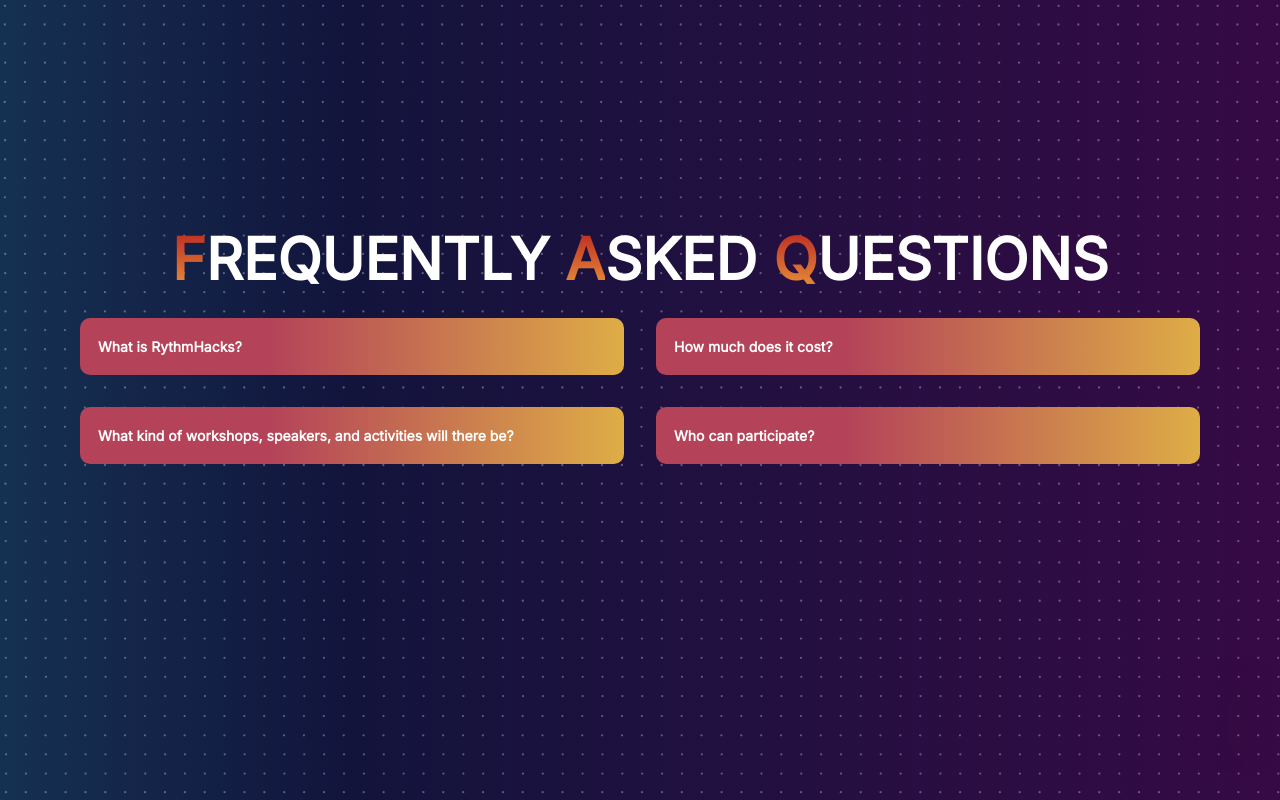
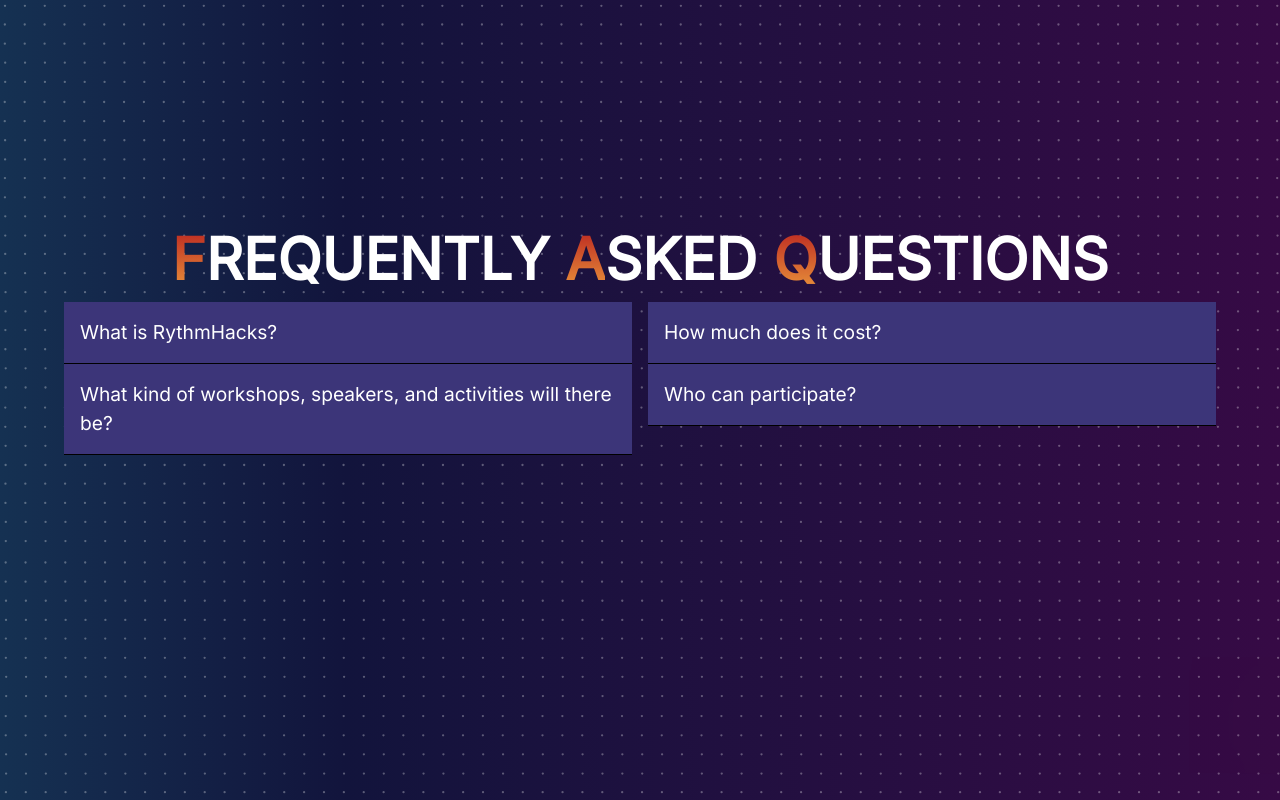
Before and after one commit to RythmHacks/2023.rythmhacks.ca, a React (Create React App) app: page / in a window 1280 px wide. Shown: the part 669-1469 px from the top of the page. Built offline with nearby package versions, Linux system fonts and the light colour scheme.

Commit message:
clean up FAQ
Co-authored-by: Harry Wang <HarryWang05@users.noreply.github.com>

```diff
--- a/src/components/Accordion/Accordion.jsx
+++ b/src/components/Accordion/Accordion.jsx
@@ -8,16 +8,16 @@
   const content = useRef(null);
 
   function toggleAccordion() {
-    setActiveState(setActive === '' ? 'active' : '');
+    setActiveState(setActive === '' ? ' active' : '');
     setHeightState(
-      setActive === 'active' ? '0px' : `${content.current.scrollHeight}px`
+      setActive === ' active' ? '0px' : `${content.current.scrollHeight}px`
     );
   }
 
   return (
     <div className='accordion__section'>
-      <button className={`accordion ${setActive}`} onClick={toggleAccordion}>
-        <p className='accordion__title'>{props.title}</p>
+      <button class={`accordion ${setActive} bg-[#3C3579] text-left`} onClick={toggleAccordion}>
+        <p>{' '}{props.title}</p>
       </button>
       <div
         ref={content}
@@ -25,8 +25,8 @@
         className='accordion__content'
       >
         <div
-          className='accordion__text'
           dangerouslySetInnerHTML={{ __html: props.content }}
+          class='p-[1rem] text-[1.2rem]'
         />
       </div>
     </div>
--- a/src/components/Accordion/Accordion.scss
+++ b/src/components/Accordion/Accordion.scss
@@ -1,47 +1,38 @@
 .accordion__section {
   display: flex;
   flex-direction: column;
+  border-bottom: 1px solid black;
 }
 
 .accordion {
-  background-color: #eee;
   color: #444;
+  // border-radius: 15px 15px 0px 0px;
   cursor: pointer;
-  padding: 18px;
+  padding: 1rem;
   display: flex;
   align-items: center;
   border: none;
   outline: none;
-  transition: background-color 0.6s ease;
+  transition: background-color 0.5s ease;
+
+  &:hover {
+    background-color: darken(#3C3579, 5%);
+  }
 }
 
-.accordion:hover,
 .active {
-  background-color: #ccc;
-}
-
-.accordion__title {
-  font-weight: 600;
-  font-size: 14px;
-}
-
-.accordion__icon {
-  margin-left: auto;
-  transition: transform 0.6s ease;
-}
-
-.rotate {
-  transform: rotate(90deg);
+  background-color: darken(#3C3579, 5%);
 }
 
 .accordion__content {
-  background-color: rgba(0,0,0,0);
+  // border-radius:
+  background-color: darken(#3C3579, 15%);
   overflow: hidden;
-  transition: max-height 0.6s ease;
+  transition: max-height 0.3s ease-in-out;
 }
 
-.accordion__text {
-  font-weight: 400;
-  font-size: 14px;
-  padding: 18px;
+.column .accordion-section {
+  &:first-child .accordion {
+    border-radius: 15px 15px 0px 0px;
+  }
 }
--- a/src/components/FAQ/FAQ.scss
+++ b/src/components/FAQ/FAQ.scss
@@ -6,8 +6,23 @@
 
 .faq-content {
   display: flex;
+  gap: 1rem;
+}
+
+@media screen and (max-width: 1000px) {
+  .faq-content {
+    display: block;
+  }
 }
 
 .column {
   flex: 50%;
+  border-radius: 10px;
+  border-collapse: separate;
+
+  &:first-child {
+    &:first-child {
+      border-radius: 15px 15px 0px 0px;
+    }
+  }
 }
--- a/src/components/Hero/Hero.jsx
+++ b/src/components/Hero/Hero.jsx
@@ -1,11 +1,12 @@
 import './Hero.scss'
+
 
 const Hero = () => {
     return (
         <div id = 'hero' class='section items-center'>
 
             <div id = 'cycle-wrapper' class="font-extralight">
-				<h3 class="rw-sentence ml-8">
+				<h3 class="rw-sentence ml-20">
 					<div class="rw-words rw-words-1 z-0">
 						<span>Win cool prizes at</span>
 						<span>Meet amazing people at</span>
--- a/src/components/Hero/Hero.scss
+++ b/src/components/Hero/Hero.scss
@@ -8,7 +8,7 @@
 }
 
 #cycle-wrapper {
-    margin-bottom: 5vw;
+    margin-bottom: 3vw;
 }
 
 .rw-sentence{
@@ -68,11 +68,12 @@
     }
     #hero {
         justify-content: center;
-        text-align: center;
         h1, h3 {
+            text-align: center;
             margin: 0;
         }
         h1 {
+            text-align: center;
             font-size: 3rem;
         }
     }
--- a/src/components/Navbar/Navbar.jsx
+++ b/src/components/Navbar/Navbar.jsx
@@ -21,9 +21,9 @@
                     }
             } id = 'navlogodiv' class='flex items-center gap-4 cursor-pointer'>
                 <img src = {logo} class={`nav-logo`}></img>
-                <p class='font-bold'>
+                <p class='font-bold text-3xl'>
                     RYTHM
-                    <p class='text-accent inline'>HɅCKS</p>
+                    <p class='text-accent inline text-3xl'>HɅCKS</p>
                 </p>
             </div>
 
@@ -33,13 +33,11 @@
                         return (
                             <a onClick = {
                                 () => {
-                                    var rect = document.getElementById(value.toLowerCase())
-                                    try {
-                                        rect = rect.getBoundingClientRect();
-                                    } catch {
-                                        return;
-                                    }
-                                    window.scrollTo(rect.left,rect.top)
+                                    var element = document.getElementById(value.toLowerCase());
+                                    element.scrollIntoView({
+                                      block: 'start',
+                                      behavior: 'smooth'
+                                    });
                                 }
                             }
                             class = 'transition-all duration-300 hover:text-accent cursor-pointer'
--- a/src/styles.scss
+++ b/src/styles.scss
@@ -27,6 +27,10 @@
   color: #FFFFFF;
 }
 
+p {
+  font-size: 1.2rem;
+}
+
 h1 {
   font-size: max(4rem, 6.5vw);
 }
@@ -44,20 +48,20 @@
   padding: 5%;
 }
 
-button {
-  color: #FFFFFF;
-  background: rgb(180,67,89);
-  background: linear-gradient(90deg, rgba(180,67,89) 35%, rgba(222,173,70) 100%);
-  border-radius: 10px;
-  font-size: 20px;
-  padding: 1rem 2rem 1rem 2rem;
-  margin: 1rem;
-  text-decoration: none;
-  border-width: 0;
-}
+// button {
+//   color: #FFFFFF;
+//   background: rgb(180,67,89);
+//   background: linear-gradient(90deg, rgba(180,67,89) 35%, rgba(222,173,70) 100%);
+//   border-radius: 10px;
+//   font-family: 'Inter', sans-serif;
+//   font-size: 2rem;
+//   padding: 1rem 2rem 1rem 2rem;
+//   margin: 1rem;
+//   text-decoration: none;
+//   border-width: 0;
+// }
 
-.gradient {
-  background-image: linear-gradient(90deg, rgba(235,153,60,1), rgba(184,31,31,1), rgba(235,153,60,1));
+@mixin gradient {
   background-clip: text;
   background-size: 200%;
   -webkit-background-clip: text;
@@ -67,6 +71,15 @@
   -webkit-text-fill-color: transparent;
   animation: background-pan 4s linear infinite;
 }
+.gradient {
+  @include gradient;
+  background-image: linear-gradient(90deg, rgba(235,153,60,1), rgba(184,31,31,1), rgba(235,153,60,1));
+}
+
+.blue {
+  @include gradient;
+  background-image: linear-gradient(90deg, rgba(22,201,230,1) 18%, rgba(148,14,182,1) 62%, rgba(22,201,230,1) 95%);
+}
 
 .gradient-vertical {
   background: linear-gradient(0deg, rgba(235,153,60,1) 0%, rgba(184,31,31,1) 100%);
```
Also changed, not shown: 1 other file (tests, documents, lock files or other folders).
